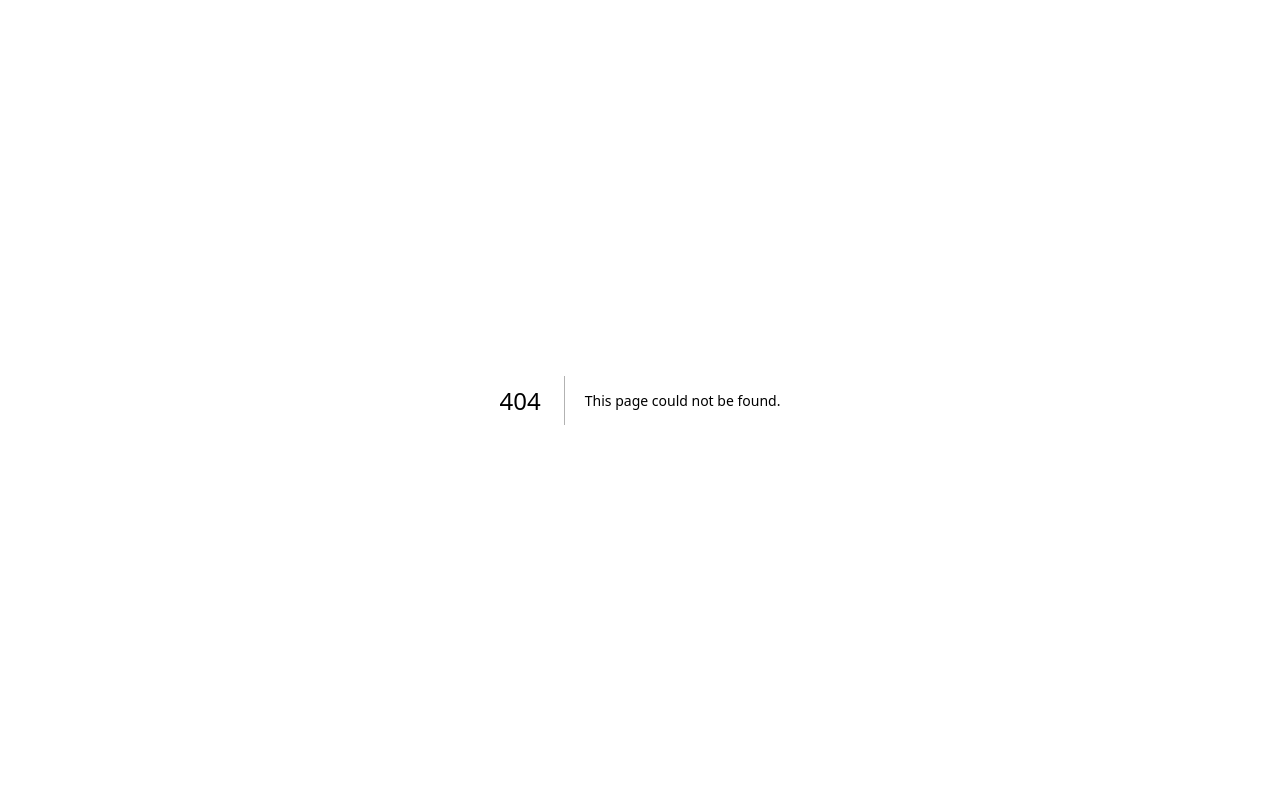
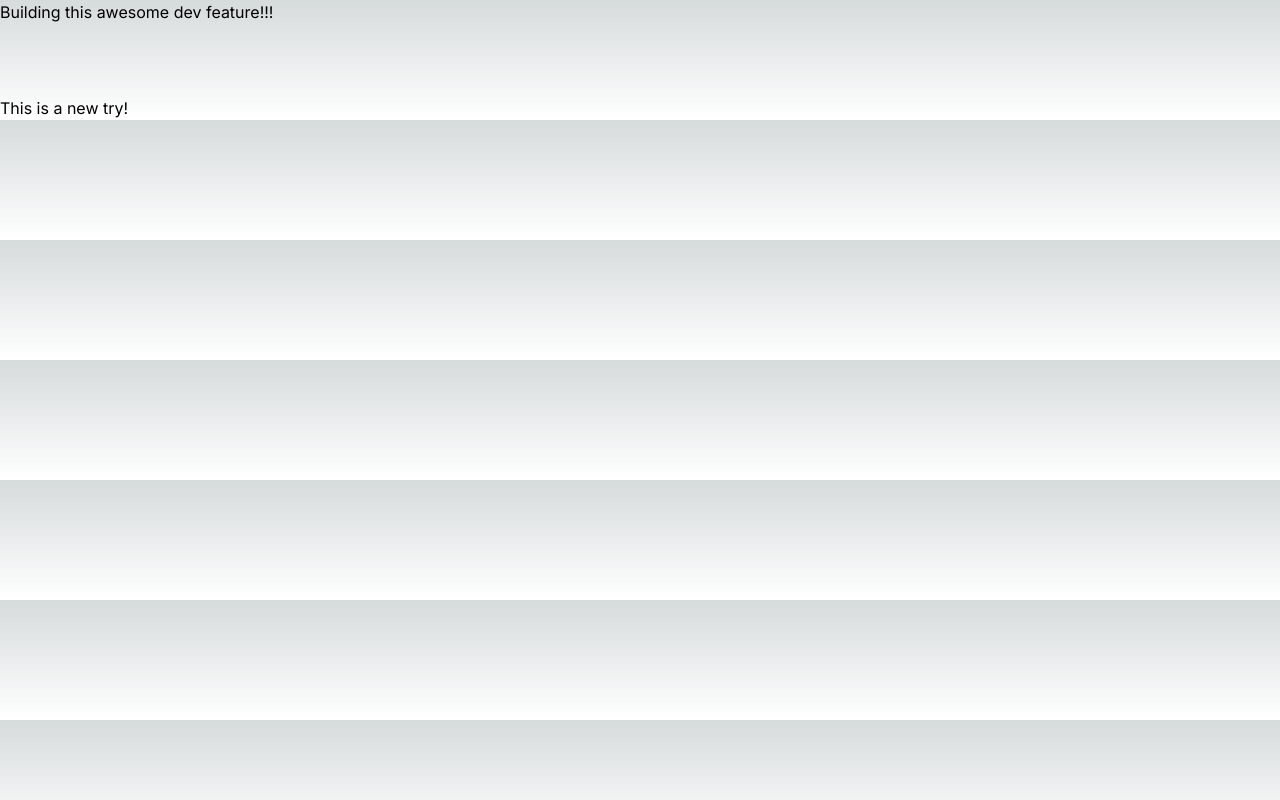
Before and after one commit to PetxCode/thnk, a Next.js app: page /main/dev in a window 1280 px wide. Before the commit this address had no page. Built offline with nearby package versions, Linux system fonts and the light colour scheme.

Commit message:
dev feature

```diff
--- /dev/null
+++ b/app/main/dev/page.tsx
@@ -0,0 +1,17 @@
+import React from "react";
+
+const page = () => {
+  return (
+    <div>
+      <main>Building this awesome dev feature!!!</main>
+
+      <br />
+      <br />
+      <br />
+
+      <div>This is a new try!</div>
+    </div>
+  );
+};
+
+export default page;
```
